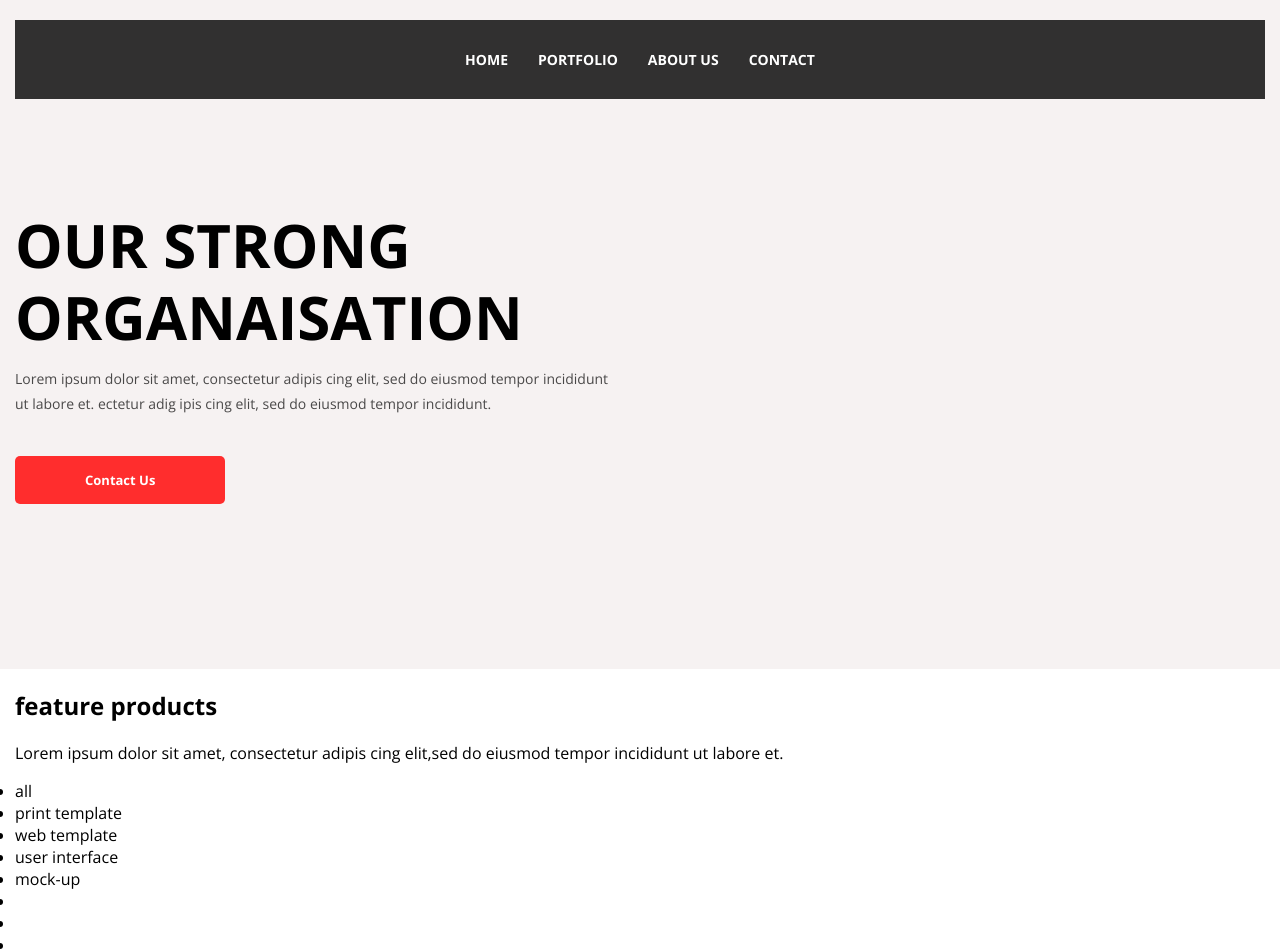
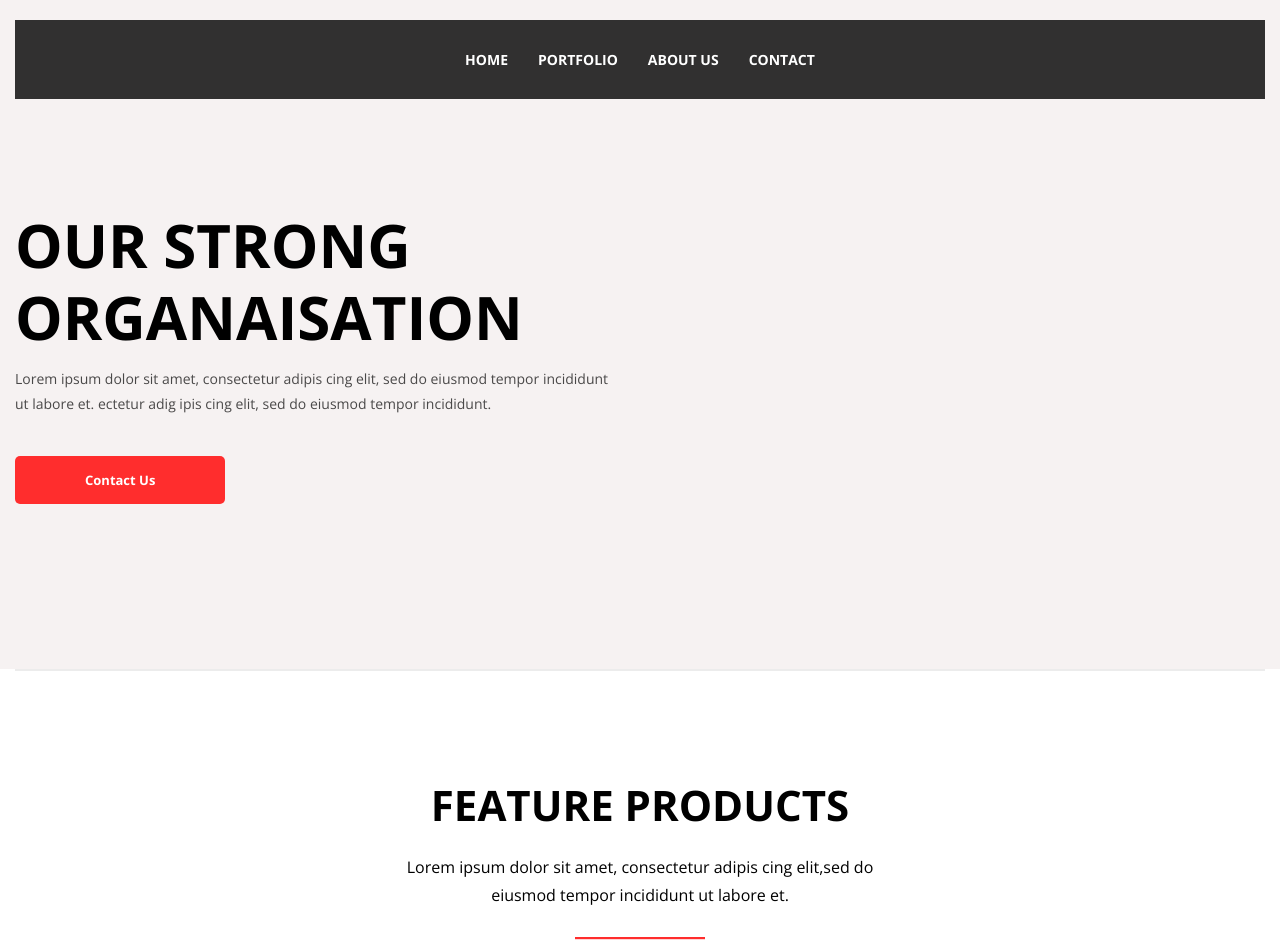
Before and after one commit to gnomi43/Agnecy_landing, a website: page index.html in a window 1280 px wide. Shown: the top 952 px of the page. Drawn offline with nearby package versions, Linux system fonts and the light colour scheme.

Commit message:
Добавил стили для блока 3

```diff
--- a/source/scss/style.scss
+++ b/source/scss/style.scss
@@ -7,6 +7,7 @@
 ul, li, body{
     margin: 0;
     padding: 0;
+    list-style: none;
 }
 
 .container{
@@ -33,8 +34,6 @@ ul, li, body{
         margin: 0 auto;
 
         width: max-content;
-
-        list-style: none;
 
         color: #fff;
         font-size: 14px;
@@ -106,3 +105,100 @@ ul, li, body{
     }
 }
 // Блок с информации о компании Конец
+
+// Услуги компании примеры
+.feature{
+    &__wrapper{
+        padding-top: 105px;
+
+        border-top: 2px solid #ececec;
+    }
+
+    &__header{
+        position: relative;
+
+        margin: 0 auto;
+        padding-bottom: 30px;
+
+        width: 520px;
+
+        &::after{
+            content: "";
+
+            position: absolute;
+            bottom: 0;
+            left: 50%;
+
+            margin-left: -65px;
+
+            width: 130px;
+            height: 2px;
+
+            background-color: $main-red;
+
+            box-shadow: 0 1px 0 0px #ffd5d5;
+        }
+    }
+
+    &__title{
+        margin-top: 0;
+        margin-bottom: 20px;
+
+        font-size: 42px;
+        font-weight: 700;
+        text-align: center;
+        text-transform: uppercase;
+    }
+
+    &__info{
+        margin: 0;
+
+        font-size: 16px;
+        line-height: 28px;
+        font-weight: 400;
+        text-align: center;
+    }
+
+    &__footer{
+        margin-top: 90px;
+    }
+
+    &__options{
+        display: flex;
+        justify-content: start;
+
+        margin: 0 auto;
+
+        width: max-content;
+
+        &-item{
+            padding: 0 30px;
+
+            text-transform: uppercase;
+        }
+
+        &--active,
+        &-item:hover,
+        &-item:active{
+            color: $main-red;
+        }
+    }
+
+    &__view{
+        display: flex;
+        justify-content:space-between;
+        flex-wrap: wrap;
+
+        margin-top: 65px;
+
+        &-item{
+            margin-bottom: 15px;
+
+            width: 300px;
+            height: 300px;
+
+            background-color: #f5f0dd;
+        }
+    }
+}
+// Услуги компании примеры Конец
```
Also changed, not shown: source/css/style.css.
